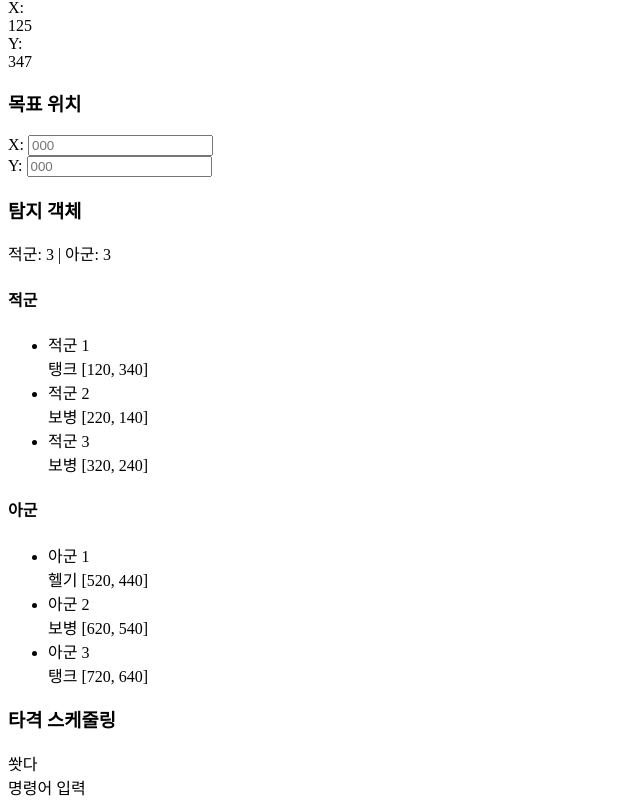
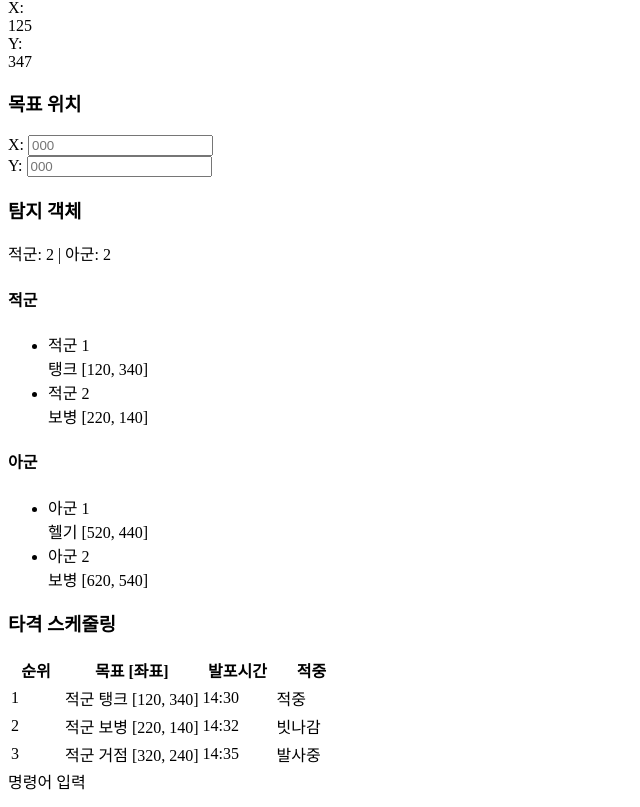
Before and after one commit to HDRT-team-2/HDRT-Final-Project, a Vue app in the folder frontend/battlefield-monitor/: page / in a window 1280 px wide. Shown: the part 352-1159 px from the top of the page, without its empty margins (0-640 px from the left). Built offline with nearby package versions, Linux system fonts and the light colour scheme; the HTML template or start-up script is replaced by a standard one.

Commit message:
feat: #43 베이스테이블 추가 및 발포스케줄 UI추가 -> 스크롤 버그있음

```diff
--- /dev/null
+++ b/frontend/battlefield-monitor/src/components/common/BaseTable.vue
@@ -0,0 +1,105 @@
+<script setup lang="ts">
+interface Column {
+  key: string;
+  label: string;
+  align?: 'left' | 'center' | 'right';
+  width?: string;
+}
+
+interface Props {
+  columns: Column[];
+  data: Record<string, any>[];
+  striped?: boolean;
+  bordered?: boolean;
+  hover?: boolean;
+  size?: 'sm' | 'md' | 'lg';
+  maxHeight?: string;
+}
+
+const props = withDefaults(defineProps<Props>(), {
+  striped: true,
+  bordered: true,
+  hover: true,
+  size: 'sm',
+  maxHeight: undefined
+});
+
+const getSizeClass = () => {
+  switch (props.size) {
+    case 'sm': return 'text-xs';
+    case 'md': return 'text-sm';
+    case 'lg': return 'text-base';
+    default: return 'text-xs';
+  }
+};
+
+const getAlignClass = (align?: string) => {
+  switch (align) {
+    case 'center': return 'text-center';
+    case 'right': return 'text-right';
+    default: return 'text-left';
+  }
+};
+</script>
+
+<template>
+  <div class="h-full overflow-auto rounded-lg border border-gray-200" :style="maxHeight ? { maxHeight } : {}">
+    <table class="w-full" :class="getSizeClass()">
+      <!-- Header -->
+      <thead class="bg-gray-50 sticky top-0 z-10">
+        <tr>
+          <th
+            v-for="column in columns"
+            :key="column.key"
+            class="px-3 py-2 font-medium text-gray-900 border-b border-gray-200"
+            :class="getAlignClass(column.align)"
+            :style="column.width ? { width: column.width } : {}"
+          >
+            {{ column.label }}
+          </th>
+        </tr>
+      </thead>
+
+      <!-- Body -->
+      <tbody>
+        <tr
+          v-for="(row, index) in data"
+          :key="index"
+          :class="{
+            'bg-gray-50': striped && index % 2 === 1,
+            'hover:bg-gray-100': hover,
+            'border-b border-gray-200': bordered && index < data.length - 1
+          }"
+          class="transition-colors"
+        >
+          <td
+            v-for="column in columns"
+            :key="column.key"
+            class="px-3 py-2 text-gray-700"
+            :class="getAlignClass(column.align)"
+          >
+            <slot
+              :name="column.key"
+              :row="row"
+              :value="row[column.key]"
+              :index="index"
+            >
+              {{ row[column.key] }}
+            </slot>
+          </td>
+        </tr>
+      </tbody>
+    </table>
+
+    <!-- Empty state -->
+    <div
+      v-if="data.length === 0"
+      class="text-center py-8 text-gray-500"
+      :class="getSizeClass()"
+    >
+      <slot name="empty">
+        데이터가 없습니다.
+      </slot>
+    </div>
+  </div>
+</template>
--- a/frontend/battlefield-monitor/src/components/sidebar/DetectedObjects.vue
+++ b/frontend/battlefield-monitor/src/components/sidebar/DetectedObjects.vue
@@ -5,13 +5,11 @@ import ObjectsList from '@/components/common/ObjectsList.vue';
 const enemies = [
   { id: 1, name: '적군 1', type: '탱크', x: 120, y: 340 },
   { id: 2, name: '적군 2', type: '보병', x: 220, y: 140 },
-  { id: 3, name: '적군 3', type: '보병', x: 320, y: 240 },
 ];
 
 const allies = [
   { id: 1, name: '아군 1', type: '헬기', x: 520, y: 440 },
   { id: 2, name: '아군 2', type: '보병', x: 620, y: 540 },
-  { id: 3, name: '아군 3', type: '탱크', x: 720, y: 640 },
 ];
 
 </script>
--- a/frontend/battlefield-monitor/src/components/sidebar/FireSchedule.vue
+++ b/frontend/battlefield-monitor/src/components/sidebar/FireSchedule.vue
@@ -1,8 +1,38 @@
 <script setup lang="ts">
 import Card from '@/components/common/Card.vue';
+import FireScheduleTable from '@/components/sidebar/FireScheduleTable.vue';
+
+// 샘플 데이터
+const schedules = [
+  {
+    id: 1,
+    target: '적군 탱크',
+    priority: 1,
+    fireTime: '14:30',
+    hitStatus: 'hit' as const,
+    coordinates: { x: 120, y: 340 }
+  },
+  {
+    id: 2,
+    target: '적군 보병',
+    priority: 2,
+    fireTime: '14:32',
+    hitStatus: 'miss' as const,
+    coordinates: { x: 220, y: 140 }
+  },
+  {
+    id: 3,
+    target: '적군 거점',
+    priority: 3,
+    fireTime: '14:35',
+    hitStatus: 'firing' as const,
+    coordinates: { x: 320, y: 240 }
+  },
+];
 </script>
 <template>
   <Card title="타격 스케줄링">
-    쐇다
-    </Card>
+    <!-- 스케줄 테이블 -->
+    <FireScheduleTable :schedules="schedules" />
+  </Card>
 </template>
--- /dev/null
+++ b/frontend/battlefield-monitor/src/components/sidebar/FireScheduleTable.vue
@@ -0,0 +1,92 @@
+<script setup lang="ts">
+import BaseTable from '@/components/common/BaseTable.vue';
+import { computed } from 'vue';
+
+interface FireScheduleItem {
+  id: number;
+  target: string;
+  priority: number;
+  fireTime: string;
+  hitStatus: 'hit' | 'miss' | 'pending' | 'firing';
+  coordinates: { x: number; y: number };
+}
+
+const props = defineProps<{
+  schedules: FireScheduleItem[];
+}>();
+
+const columns = [
+  { key: 'priority', label: '순위', align: 'center' as const, width: '50px' },
+  { key: 'targetWithCoords', label: '목표 [좌표]', align: 'left' as const },
+  { key: 'fireTime', label: '발포시간', align: 'center' as const, width: '70px' },
+  { key: 'hitStatus', label: '적중', align: 'center' as const, width: '70px' }
+];
+
+const getHitStatusColor = (hitStatus: string) => {
+  switch (hitStatus) {
+    case 'hit': return 'text-green-600 bg-green-100';
+    case 'miss': return 'text-red-600 bg-red-100';
+    case 'firing': return 'text-orange-600 bg-orange-100';
+    case 'pending': return 'text-gray-600 bg-gray-100';
+    default: return 'text-gray-600 bg-gray-100';
+  }
+};
+
+const getHitStatusText = (hitStatus: string) => {
+  switch (hitStatus) {
+    case 'hit': return '적중';
+    case 'miss': return '빗나감';
+    case 'firing': return '발사중';
+    case 'pending': return '대기';
+    default: return hitStatus;
+  }
+};
+</script>
+
+<template>
+  <BaseTable
+    :columns="columns"
+    :data="schedules"
+    :striped="true"
+    :bordered="true"
+    :hover="true"
+    size="sm"
+  >
+    <!-- 우선순위 컬럼 -->
+    <template #priority="{ value }">
+      <span class="font-semibold text-primary-600">{{ value }}</span>
+    </template>
+
+    <!-- 목표와 좌표 합친 컬럼 -->
+    <template #targetWithCoords="{ row }">
+      <span>
+        {{ row.target }}
+        <span class="font-mono text-xs text-gray-600">
+          [{{ String(row.coordinates.x).padStart(3, '0') }}, {{ String(row.coordinates.y).padStart(3, '0') }}]
+        </span>
+      </span>
+    </template>
+
+    <!-- 발포시간 컬럼 -->
+    <template #fireTime="{ value }">
+      <span class="font-mono text-xs">{{ value }}</span>
+    </template>
+
+    <!-- 적중 상태 컬럼 -->
+    <template #hitStatus="{ value }">
+      <span
+        class="px-2 py-1 rounded-full text-xs font-medium"
+        :class="getHitStatusColor(value)"
+      >
+        {{ getHitStatusText(value) }}
+      </span>
+    </template>
+
+    <!-- 빈 상태 -->
+    <template #empty>
+      <div class="text-gray-500">
+        발포 기록이 없습니다.
+      </div>
+    </template>
+  </BaseTable>
+</template>
```
